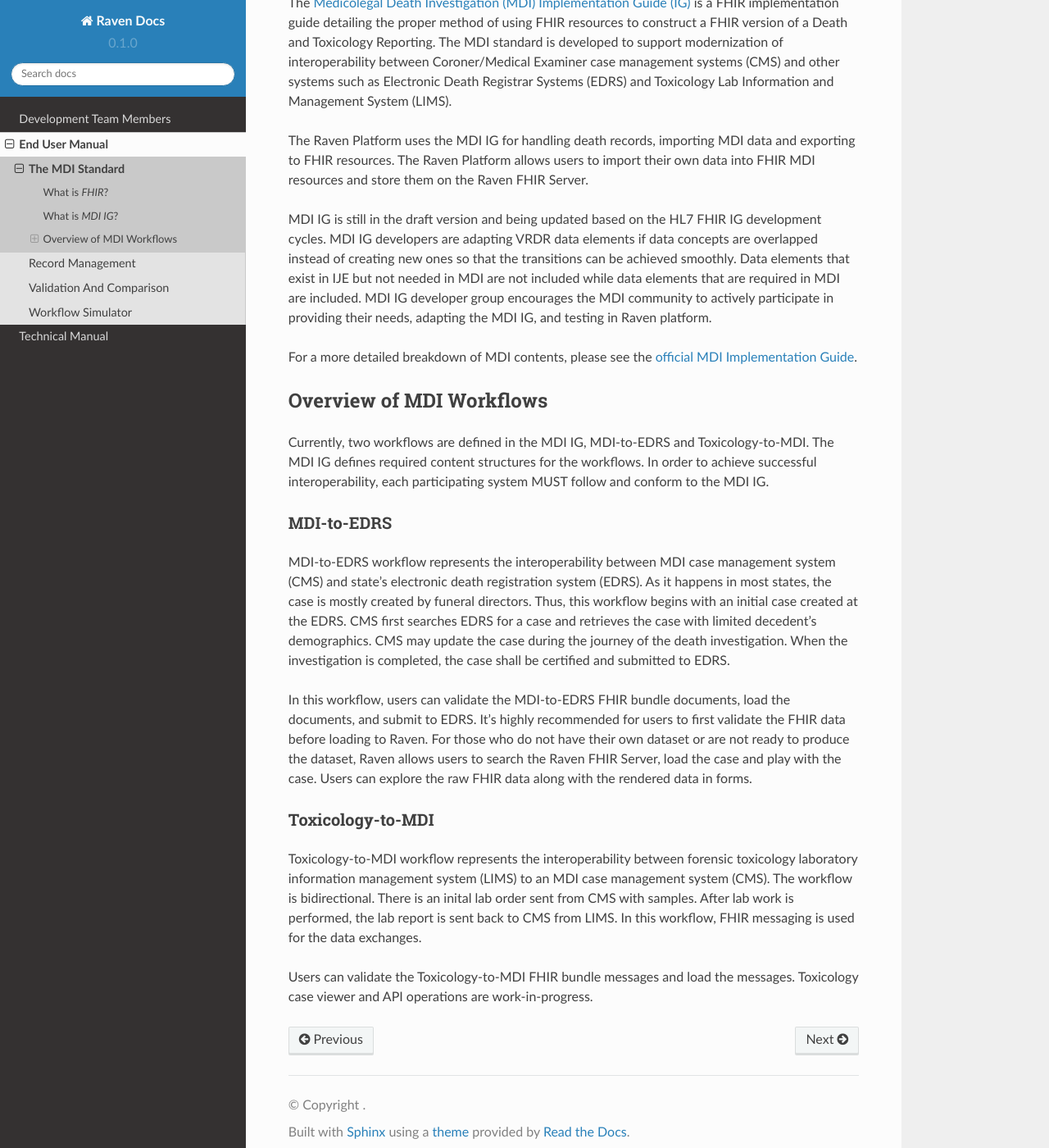
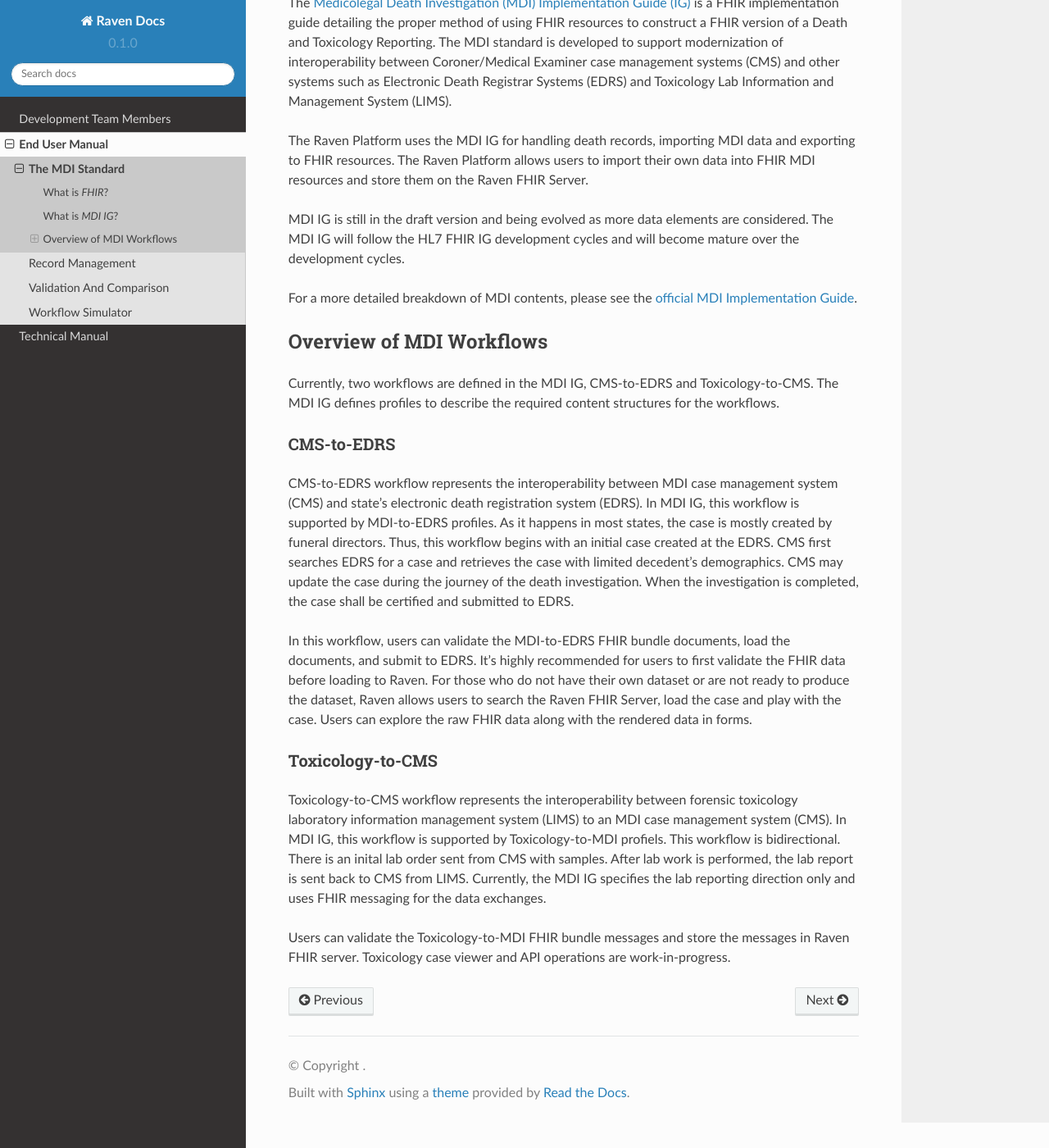
Before and after one commit to MortalityReporting/RavenDocs, a Sphinx documentation site: the page built from docs/source/userManual/mdiStandard.rst, in a window 1280 px wide and 1400 px high, scrolled down 592 px. Shown: the whole window at 82% size. Built offline with Sphinx 7.4.7 and the Read the Docs theme 2.0.0, drawn with Linux system fonts in a browser that asks for light colours.

```diff
--- a/docs/source/technicalManual/componentOverview.rst
+++ b/docs/source/technicalManual/componentOverview.rst
@@ -1,3 +1,5 @@
+.. _componentOverview:
+
 Component Overview
 ==================
 Raven / Bluejay FHiR Server
--- a/docs/source/technicalManual/ravenApiDocs.rst
+++ b/docs/source/technicalManual/ravenApiDocs.rst
@@ -1,3 +1,3 @@
-Raven Platform API Documents
-============================
-Coming Soon ...
+Raven Platform API Documentation
+================================
+Links to API documentations for the Raven ingernal services will be provided here.
--- a/docs/source/userManual/mdiStandard.rst
+++ b/docs/source/userManual/mdiStandard.rst
@@ -38,11 +38,8 @@ records, importing MDI data and exporting to FHIR resources.
 The Raven Platform allows users to import their own data into
 FHIR MDI resources and store them on the Raven FHIR Server.
 
-MDI IG is still in the draft version and being updated based on the HL7 FHIR IG development cycles.
-MDI IG developers are adapting VRDR data elements if data concepts are overlapped instead of creating
-new ones so that the transitions can be achieved smoothly. Data elements that exist in IJE but not needed in MDI
-are not included while data elements that are required in MDI are included. MDI IG developer group encourages the
-MDI community to actively participate in providing their needs, adapting the MDI IG, and testing in Raven platform.
+MDI IG is still in the draft version and being evolved as more data elements are considered. The MDI IG
+will follow the HL7 FHIR IG development cycles and will become mature over the development cycles.
 
 For a more detailed breakdown of MDI contents, please see the `official
 MDI Implementation Guide <http://build.fhir.org/ig/HL7/fhir-mdi-ig/background.html>`__.
@@ -50,30 +47,31 @@ MDI Implementation Guide <http://build.fhir.org/ig/HL7/fhir-mdi-ig/background.ht
 Overview of MDI Workflows
 -------------------------
 
-Currently, two workflows are defined in the MDI IG, MDI-to-EDRS and Toxicology-to-MDI. The MDI IG defines
-required content structures for the workflows. In order to achieve successful interoperability,
-each participating system MUST follow and conform to the MDI IG.
+Currently, two workflows are defined in the MDI IG, CMS-to-EDRS and Toxicology-to-CMS. The MDI IG defines
+profiles to describe the required content structures for the workflows.
 
-MDI-to-EDRS
+CMS-to-EDRS
 ^^^^^^^^^^^
-MDI-to-EDRS workflow represents the interoperability between MDI case management system (CMS) and
-state's electronic death registration system (EDRS). As it happens in most states,
-the case is mostly created by funeral directors. Thus, this workflow begins with an initial case created at
-the EDRS. CMS first searches EDRS for a case and retrieves the case with limited decedent's demographics.
-CMS may update the case during the journey of the death investigation. When the investigation is completed,
-the case shall be certified and submitted to EDRS.
+CMS-to-EDRS workflow represents the interoperability between MDI case management system (CMS) and
+state's electronic death registration system (EDRS). In MDI IG, this workflow is supported by
+MDI-to-EDRS profiles. As it happens in most states, the case is mostly created by funeral directors.
+Thus, this workflow begins with an initial case created at the EDRS. CMS first searches EDRS for a case
+and retrieves the case with limited decedent's demographics. CMS may update the case during the journey
+of the death investigation. When the investigation is completed, the case shall be certified and
+submitted to EDRS.
 
 In this workflow, users can validate the MDI-to-EDRS FHIR bundle documents, load the documents, and submit to EDRS.
 It's highly recommended for users to first validate the FHIR data before loading to Raven. For those who do not
 have their own dataset or are not ready to produce the dataset, Raven allows users to search the Raven FHIR Server,
 load the case and play with the case. Users can explore the raw FHIR data along with the rendered data in forms.
 
-Toxicology-to-MDI
+Toxicology-to-CMS
 ^^^^^^^^^^^^^^^^^
-Toxicology-to-MDI workflow represents the interoperability between forensic toxicology laboratory information
-management system (LIMS) to an MDI case management system (CMS). The workflow is bidirectional. There is an
-inital lab order sent from CMS with samples. After lab work is performed, the lab report is sent back to
-CMS from LIMS. In this workflow, FHIR messaging is used for the data exchanges.
+Toxicology-to-CMS workflow represents the interoperability between forensic toxicology laboratory information
+management system (LIMS) to an MDI case management system (CMS). In MDI IG, this workflow is supported by
+Toxicology-to-MDI profiels. This workflow is bidirectional. There is an inital lab order sent from CMS
+with samples. After lab work is performed, the lab report is sent back to CMS from LIMS. Currently, the
+MDI IG specifies the lab reporting direction only and uses FHIR messaging for the data exchanges.
 
-Users can validate the Toxicology-to-MDI FHIR bundle messages and load the messages. Toxicology case viewer and
-API operations are work-in-progress.
+Users can validate the Toxicology-to-MDI FHIR bundle messages and store the messages in Raven FHIR server.
+Toxicology case viewer and API operations are work-in-progress.
--- a/docs/source/userManual/recordManagement.rst
+++ b/docs/source/userManual/recordManagement.rst
@@ -61,7 +61,7 @@ support JSON and XML formats, as well as a human readable “narrative view”.
 
 .. note::
     **Use Case**: Human readable display of MDI FHIR IG data with a FHIR explorer. Any cases loaded in
-    the Raven should be retrievable by Case Viewer. Users can use FHIR APIs to load
+    the Raven FHIR server should be retrievable by Case Viewer. Users can use FHIR APIs to load the data.
 
 Value
 ^^^^^
```
Also changed, not shown: docs/source/technicalManual/mdiApi.rst (+2 -22 lines), docs/source/userManual/workflowSimulator.rst (+0 -11 lines).
